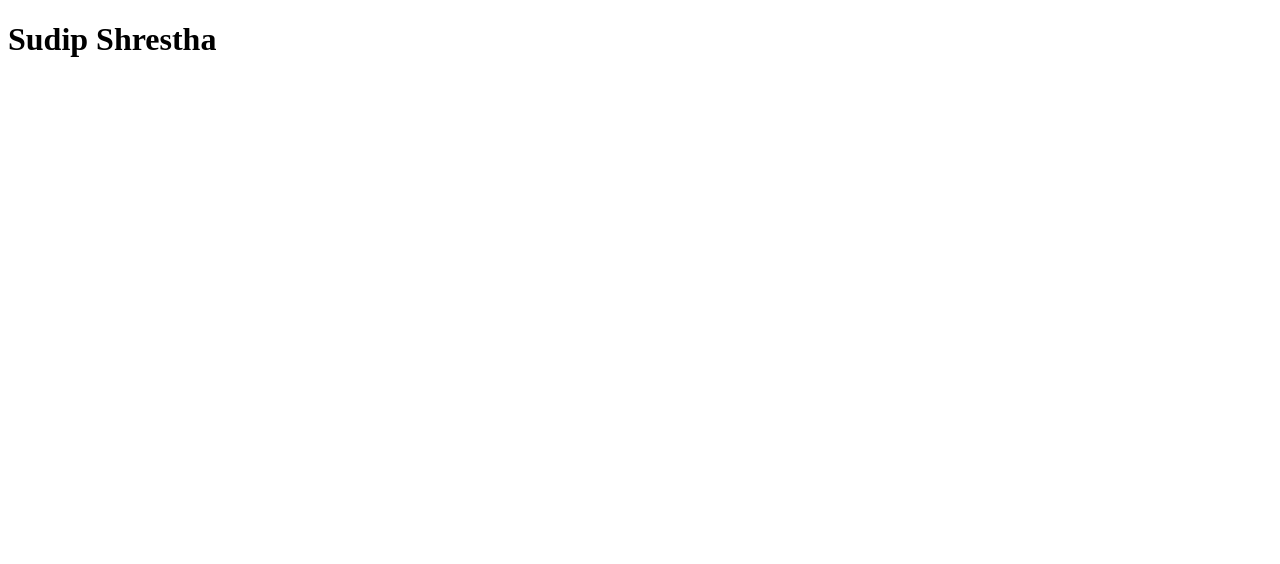
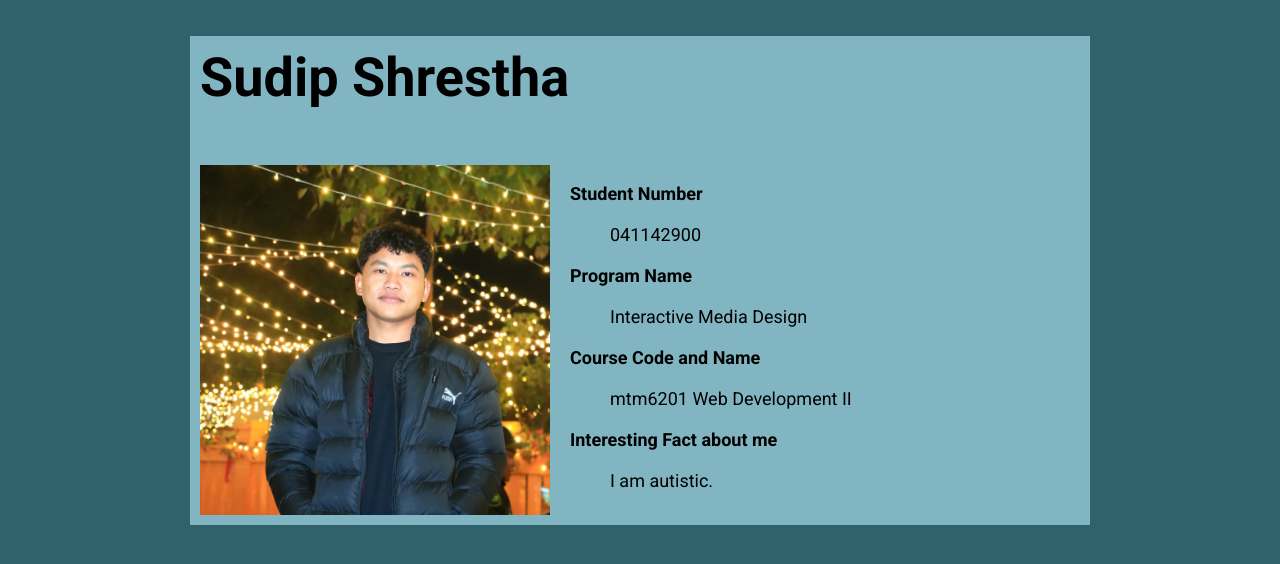
Before and after one commit to shre0032/mtm6201-week1, a plain HTML site: page index.html in a window 1280 px wide. Drawn offline with Linux system fonts and the light colour scheme.

Commit message:
creates a min ago

```diff
--- /dev/null
+++ b/css/reset.css
@@ -0,0 +1,48 @@
+/* http://meyerweb.com/eric/tools/css/reset/
+   v2.0 | 20110126
+   License: none (public domain)
+*/
+
+html, body, div, span, applet, object, iframe,
+h1, h2, h3, h4, h5, h6, p, blockquote, pre,
+a, abbr, acronym, address, big, cite, code,
+del, dfn, em, img, ins, kbd, q, s, samp,
+small, strike, strong, sub, sup, tt, var,
+b, u, i, center,
+dl, dt, dd, ol, ul, li,
+fieldset, form, label, legend,
+table, caption, tbody, tfoot, thead, tr, th, td,
+article, aside, canvas, details, embed,
+figure, figcaption, footer, header, hgroup,
+menu, nav, output, ruby, section, summary,
+time, mark, audio, video {
+	margin: 0;
+	padding: 0;
+	border: 0;
+	font-size: 100%;
+	font: inherit;
+	vertical-align: baseline;
+}
+/* HTML5 display-role reset for older browsers */
+article, aside, details, figcaption, figure,
+footer, header, hgroup, menu, nav, section {
+	display: block;
+}
+body {
+	line-height: 1;
+}
+ol, ul {
+	list-style: none;
+}
+blockquote, q {
+	quotes: none;
+}
+blockquote:before, blockquote:after,
+q:before, q:after {
+	content: '';
+	content: none;
+}
+table {
+	border-collapse: collapse;
+	border-spacing: 0;
+}
--- /dev/null
+++ b/css/style.css
@@ -0,0 +1,45 @@
+:root {
+    --primary: #30626b;
+    --light-primary: #81b5c2;
+}
+* {
+    font-family: 'roboto',sans-serif;
+}
+html , body {
+    background: var(--primary);
+    margin: 0;
+    padding: 0;
+}
+
+.wrapper
+{
+    border: ;
+    width: 900px;
+    margin: 0 auto;
+    background: var(--light-primary);
+    font-size: 18px;
+}
+
+img {
+    height: 350px;
+    width: 350px;
+    padding: 10px;
+}
+
+dt {
+    font-weight: bold;
+}
+
+dt,dd {
+    padding: 10px;
+}
+
+h1 {
+    font-size: 3em;
+    font-weight: bold;
+    padding: 10px;
+}
+
+.floating {
+    display: flex;
+}
--- a/index.html
+++ b/index.html
@@ -4,8 +4,35 @@
     <meta charset="UTF-8">
     <meta name="viewport" content="width=device-width, initial-scale=1.0">
     <title>Sudip Shrestha</title>
+    <!-- <link rel="stylesheet" href="./css/reset.css"> -->
+    <link rel="stylesheet" href="./css/style.css">
+
+    <link rel="preconnect" href="https://fonts.googleapis.com">
+<link rel="preconnect" href="https://fonts.gstatic.com" crossorigin>
+<link href="https://fonts.googleapis.com/css2?family=Roboto:ital,wght@0,100;0,300;0,400;0,500;0,700;0,900;1,100;1,300;1,400;1,500;1,700;1,900&display=swap" rel="stylesheet">
 </head>
 <body>
+    <div class="wrapper">
     <h1>Sudip Shrestha</h1>
+    <div class="floating">
+    <img src="./images/photo1.jpg" alt="Sudip Shrestha">
+
+    <main>
+        <dl>
+            <dt>Student Number</dt>
+            <dd>041142900</dd>
+
+            <dt>Program Name</dt>
+            <dd>Interactive Media Design</dd>
+
+            <dt>Course Code and Name</dt>
+            <dd>mtm6201 Web Development II</dd>
+
+            <dt>Interesting Fact about me</dt>
+            <dd>I am autistic.</dd>
+        </dl>
+    </main>
+</div>
+</div>
 </body>
 </html>
```
Also changed, not shown: images/photo1.jpg (added).
